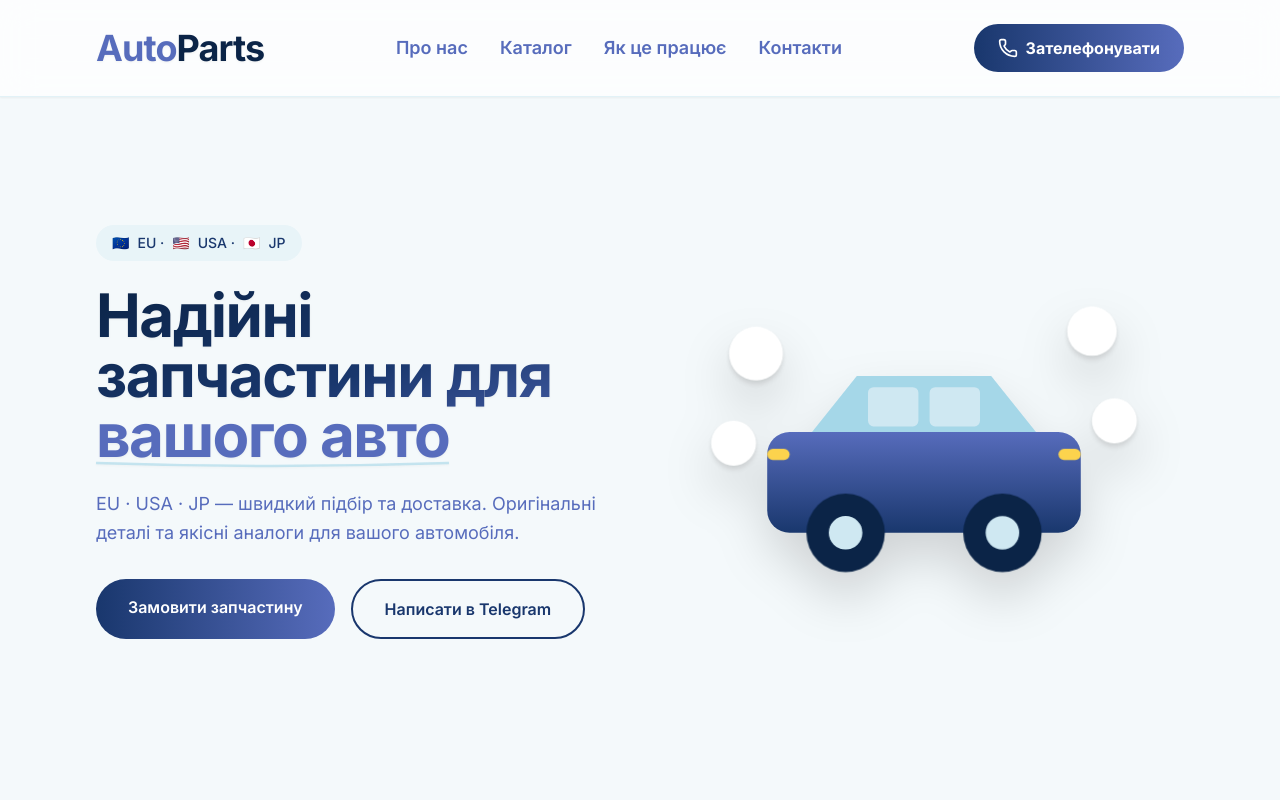
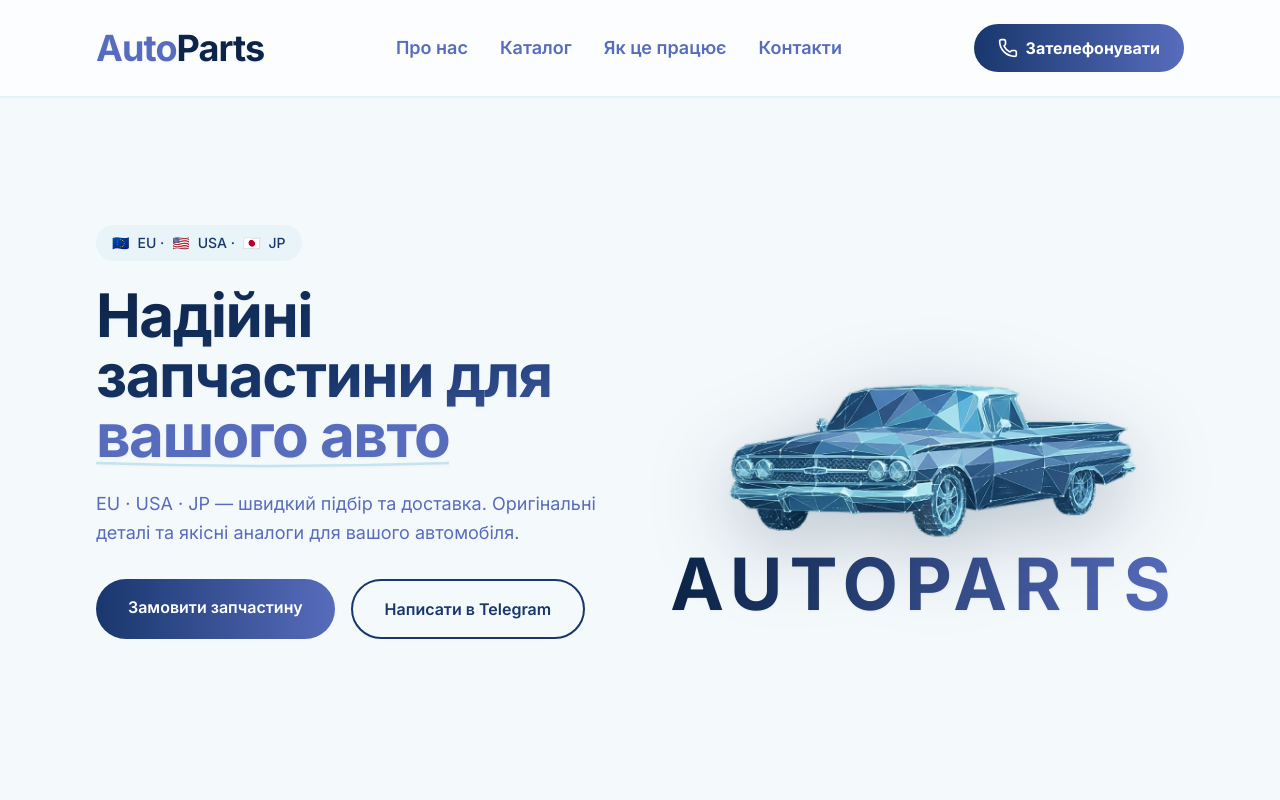
Before and after one commit to Kostiuk-Dmitriy/autoparts, a React (Vite) app: page / in a window 1280 px wide. Shown: the top 800 px of the page. Built offline with nearby package versions, Linux system fonts and the light colour scheme.

Commit message:
feat(hero): replace svg with png and add overlap layout

```diff
--- a/src/components/Hero.jsx
+++ b/src/components/Hero.jsx
@@ -36,34 +36,18 @@ export default function Hero() {
             </div>
           </div>
 
-          {/* SVG Illustration */}
-          <div className="hidden lg:flex justify-center hover:scale-105 transition-transform duration-500">
-            <svg viewBox="0 0 400 300" className="w-full max-w-md drop-shadow-2xl" fill="none" xmlns="http://www.w3.org/2000/svg">
-              <rect x="60" y="150" width="280" height="90" rx="20" fill="url(#car-grad)" />
-              <path d="M100 150 L140 100 L260 100 L300 150Z" fill="#A5D7E8" />
-              <rect x="150" y="110" width="45" height="35" rx="5" fill="#CFE8F2" />
-              <rect x="205" y="110" width="45" height="35" rx="5" fill="#CFE8F2" />
-              <circle cx="130" cy="240" r="35" fill="#0B2447" className="animate-[spin_4s_linear_infinite]" style={{transformOrigin: '130px 240px'}}/>
-              <circle cx="130" cy="240" r="15" fill="#CFE8F2" />
-              <circle cx="270" cy="240" r="35" fill="#0B2447" className="animate-[spin_4s_linear_infinite]" style={{transformOrigin: '270px 240px'}}/>
-              <circle cx="270" cy="240" r="15" fill="#CFE8F2" />
-              <rect x="60" y="165" width="20" height="10" rx="5" fill="#FCD34D" />
-              <rect x="320" y="165" width="20" height="10" rx="5" fill="#FCD34D" />
-              <circle cx="50" cy="80" r="24" fill="white" className="animate-bounce drop-shadow-md" style={{animationDelay: '0.1s'}} />
-              <text x="50" y="86" textAnchor="middle" fontSize="16">⚙️</text>
-              <circle cx="350" cy="60" r="22" fill="white" className="animate-bounce drop-shadow-md" style={{animationDelay: '0.3s'}} />
-              <text x="350" y="66" textAnchor="middle" fontSize="14">🔧</text>
-              <circle cx="370" cy="140" r="20" fill="white" className="animate-bounce drop-shadow-md" style={{animationDelay: '0.2s'}} />
-              <text x="370" y="146" textAnchor="middle" fontSize="12">🛞</text>
-              <circle cx="30" cy="160" r="20" fill="white" className="animate-bounce drop-shadow-md" style={{animationDelay: '0.4s'}} />
-              <text x="30" y="166" textAnchor="middle" fontSize="12">🔩</text>
-              <defs>
-                <linearGradient id="car-grad" x1="0" y1="0" x2="0" y2="1">
-                  <stop offset="0%" stopColor="#576CBC" />
-                  <stop offset="100%" stopColor="#19376D" />
-                </linearGradient>
-              </defs>
-            </svg>
+          {/* Image Illustration */}
+          <div className="hidden lg:flex flex-col items-center justify-center group w-full">
+            {/* Foreground Car */}
+            <img
+              src="/hero-car.png"
+              alt="AutoParts Car"
+              className="relative z-10 w-full max-w-[480px] object-contain drop-shadow-[0_20px_40px_rgba(11,36,71,0.25)] group-hover:scale-105 group-hover:-translate-y-2 transition-all duration-500"
+            />
+            {/* Text Underneath (Wheels specifically overlapping the letters) */}
+            <h2 className="relative z-0 -mt-36 lg:-mt-44 text-5xl md:text-7xl font-black text-transparent bg-clip-text bg-gradient-to-r from-[#0B2447] to-[#576CBC] tracking-[0.1em] uppercase drop-shadow-sm transition-transform duration-500 select-none whitespace-nowrap">
+              AutoParts
+            </h2>
           </div>
         </div>
       </div>
```
Also changed, not shown: public/hero-car.png (added).
